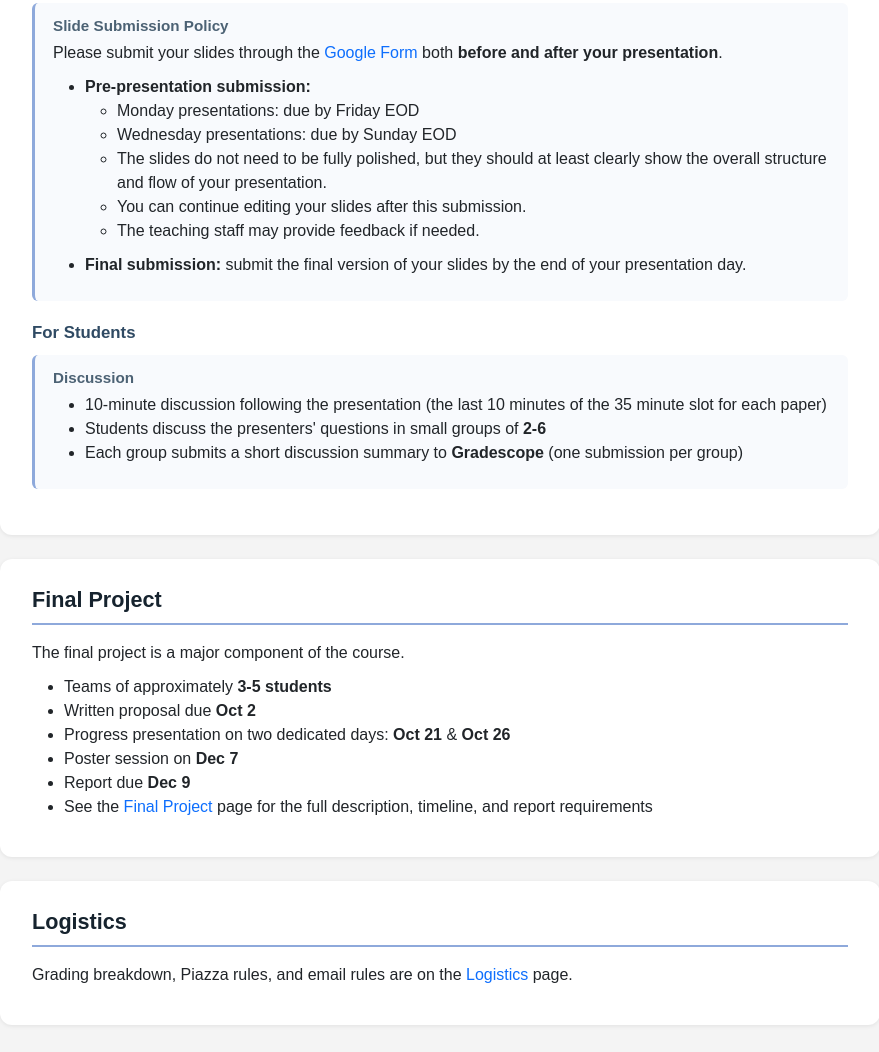
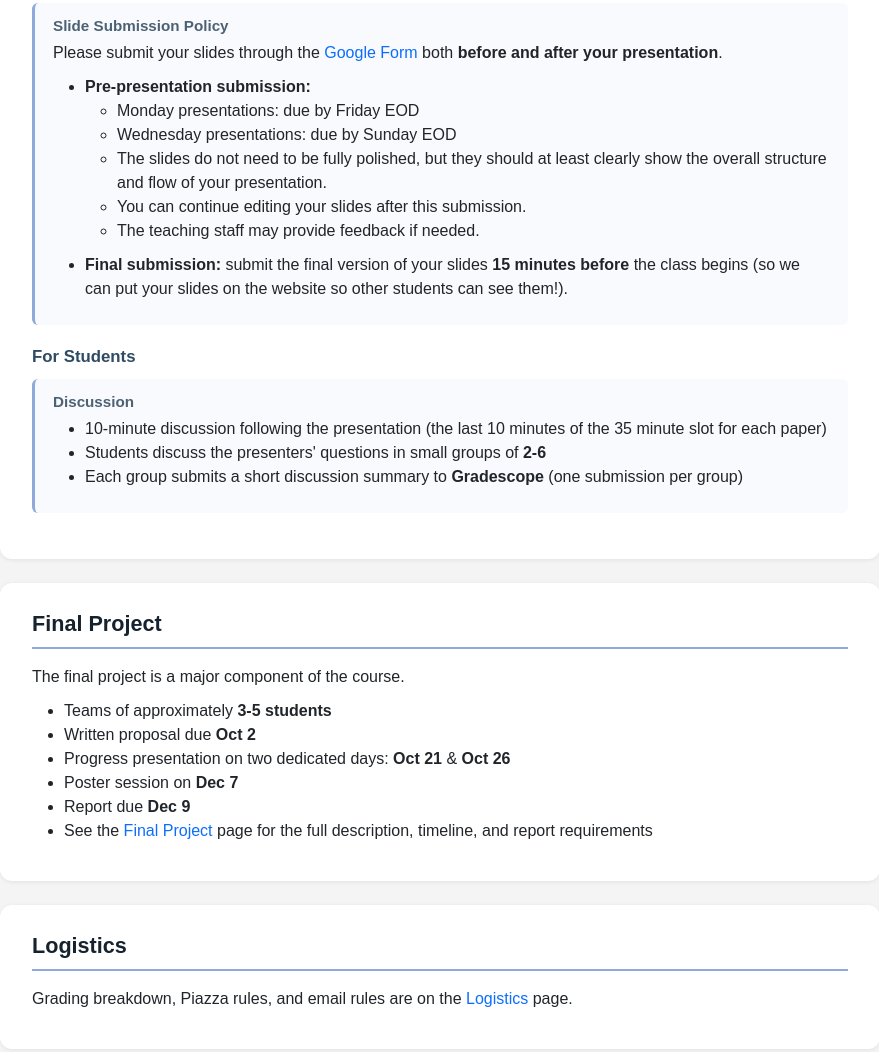
Before and after one commit to um-eecs542-fa2026/um-eecs542-fa2026.github.io, a plain HTML site: page index.html in a window 1280 px wide. Shown: the part 2484-3536 px from the top of the page, without its empty margins (200-1079 px from the left). Drawn offline with nearby package versions, Linux system fonts and the light colour scheme.

Commit message:
update final slides submission time.

```diff
--- a/index.html
+++ b/index.html
@@ -213,8 +213,8 @@
                                 <li>You can continue editing your slides after this submission.
                                 <li>The teaching staff may provide feedback if needed.
                             </ul>
-                        <li><strong>Final submission:</strong> submit the final version of your slides by the end of
-                            your presentation day.
+                        <li><strong>Final submission:</strong> submit the final version of your slides <strong>15 minutes before</strong> the class begins (so we can put your slides on the website so other students can see them!).
+                        <!-- by the end of your presentation day. -->
                     </ul>
                 </div>
 
```
